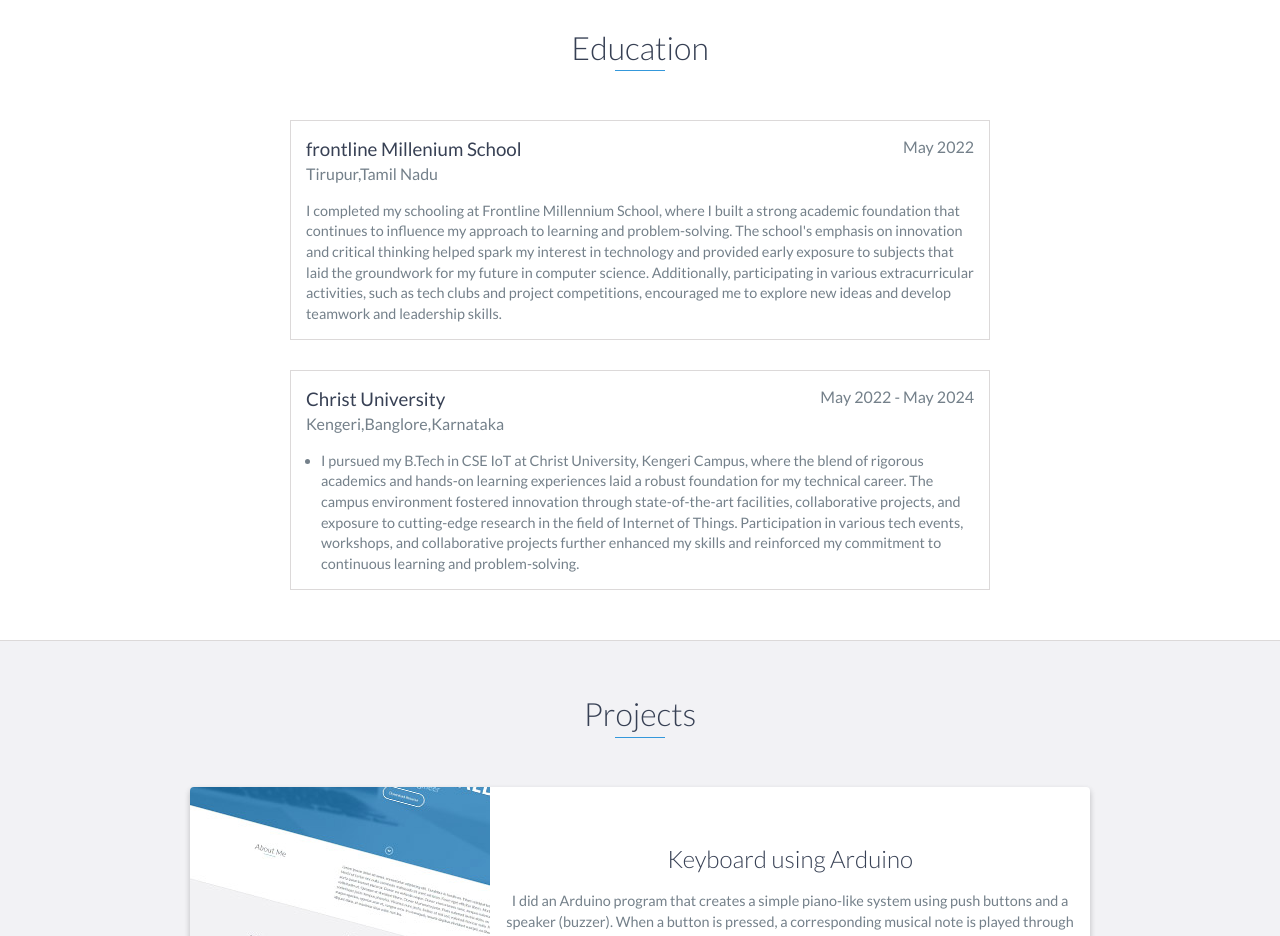
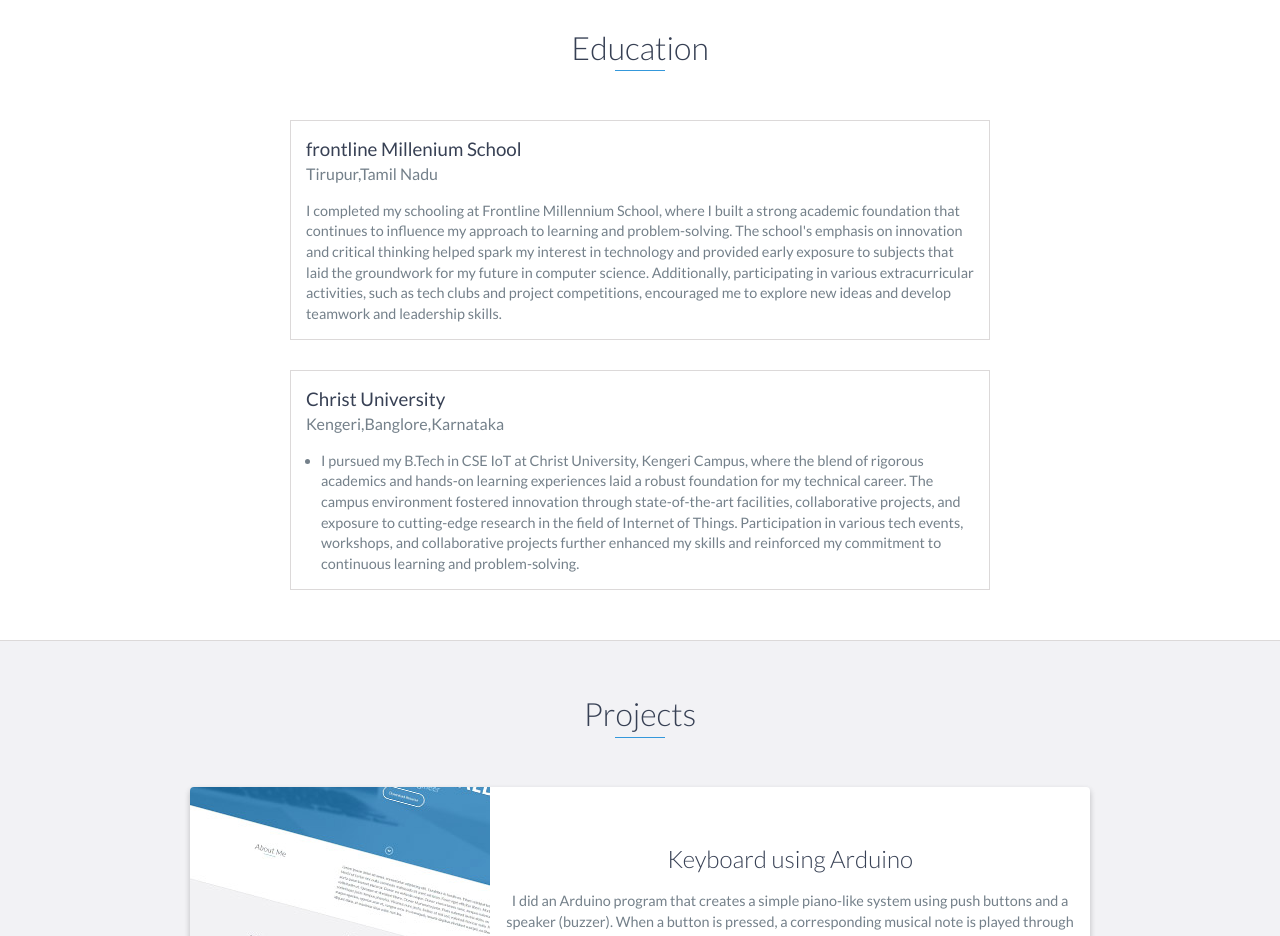
Before and after one commit to sai-ram-sys/portfolio.github.io, a website: page index.html in a window 1280 px wide. Shown: the part 1760-2696 px from the top of the page. Drawn offline with nearby package versions, Linux system fonts and the light colour scheme.

Commit message:
Update index.html

```diff
--- a/index.html
+++ b/index.html
@@ -109,7 +109,7 @@ This portfolio showcases my journey so far—projects, skills, and learning expe
         <h2 class="heading">Education</h2>
         <div class="education-block">
             <h3>frontline Millenium School</h3>
-            <span class="education-date"> May 2022</span>
+            <!-- <span class="education-date"> May 2022</span> -->
             <h4>Tirupur,Tamil Nadu</h4>
             <p>
                 I completed my schooling at Frontline Millennium School, where I built a strong academic foundation that continues to influence my approach to learning and problem-solving. The school's emphasis on innovation and critical thinking helped spark my interest in technology and provided early exposure to subjects that laid the groundwork for my future in computer science. Additionally, participating in various extracurricular activities, such as tech clubs and project competitions, encouraged me to explore new ideas and develop teamwork and leadership skills.
@@ -119,7 +119,7 @@ This portfolio showcases my journey so far—projects, skills, and learning expe
 
         <div class="education-block">
             <h3>Christ University </h3>
-            <span class="education-date">May 2022 - May 2024</span>
+            <!-- <span class="education-date">May 2022 - May 2024</span> -->
             <h4>Kengeri,Banglore,Karnataka</h4>
             <ul>
                 <li>
```
